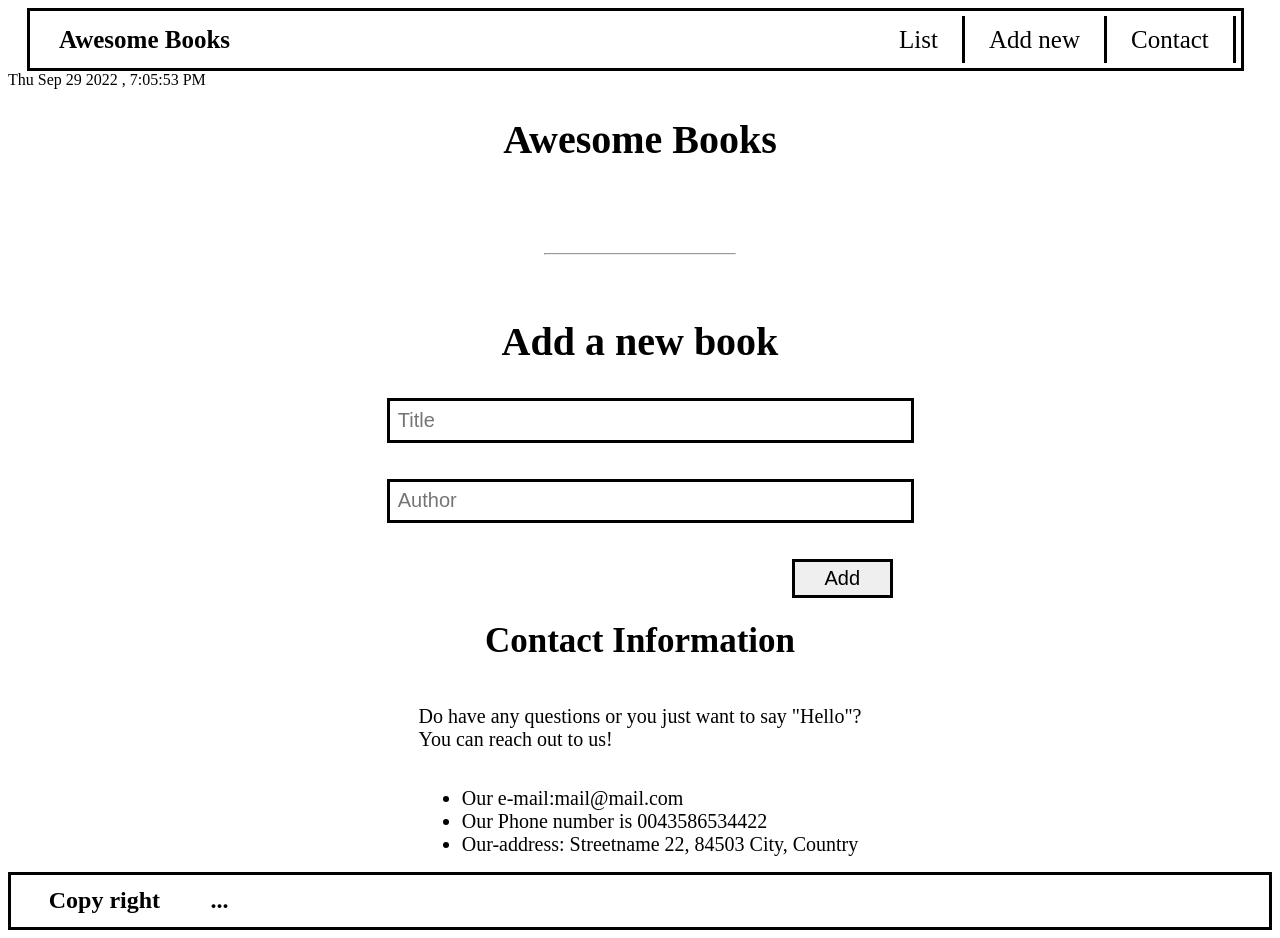
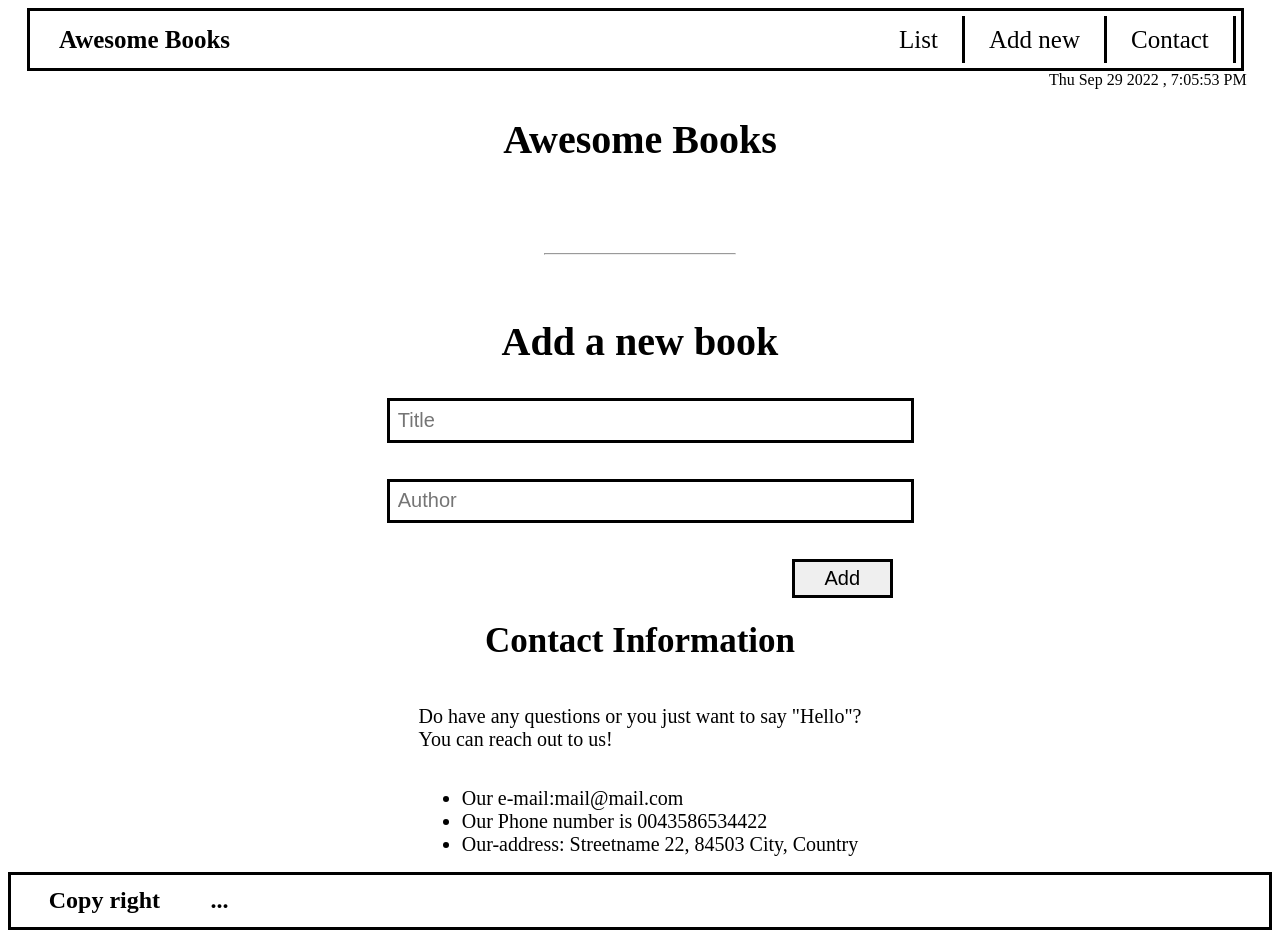
Before and after one commit to Balikuddembe/Awesome-Books, a website: page index.html in a window 1280 px wide. Drawn offline with Linux system fonts and the light colour scheme.

Commit message:
add styles to time section

```diff
--- a/style.css
+++ b/style.css
@@ -152,3 +152,9 @@ footer h2 {
   margin-left: 3%;
 
 }
+
+.time {
+
+  margin-right: 2%;
+  text-align: end;
+}
```
